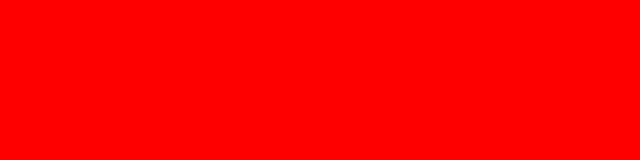
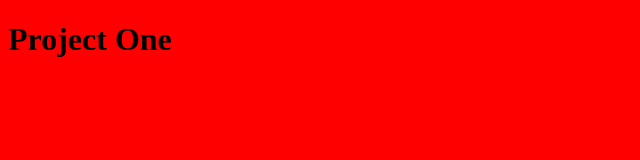
Before and after one commit to Lawrence4code/3d3, a plain HTML site: page projectOne/index.html in a window 1280 px wide. Shown: the whole page, without its empty margins (0-640 px from the left). Drawn offline with Linux system fonts and the light colour scheme.

Commit message:
additional test files

```diff
--- a/projectOne/index.html
+++ b/projectOne/index.html
@@ -8,6 +8,7 @@
     <title>Project One</title>
   </head>
   <body>
+    <h1>Project One</h1>
     <script src="./index.js"></script>
   </body>
 </html>
--- a/projectOne/index.js
+++ b/projectOne/index.js
@@ -1 +1 @@
-console.log('index.js initiated.');
+console.log('ProjectOne index.js initiated.');
```
